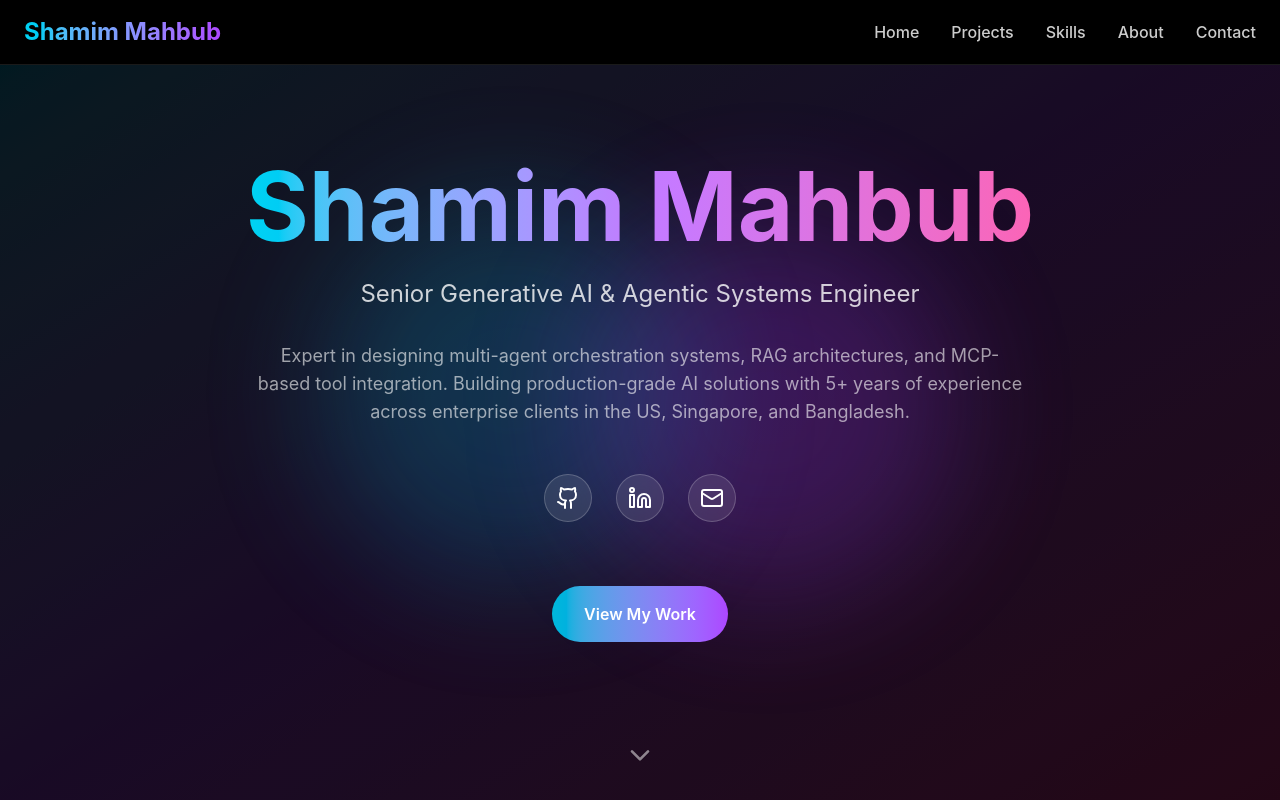
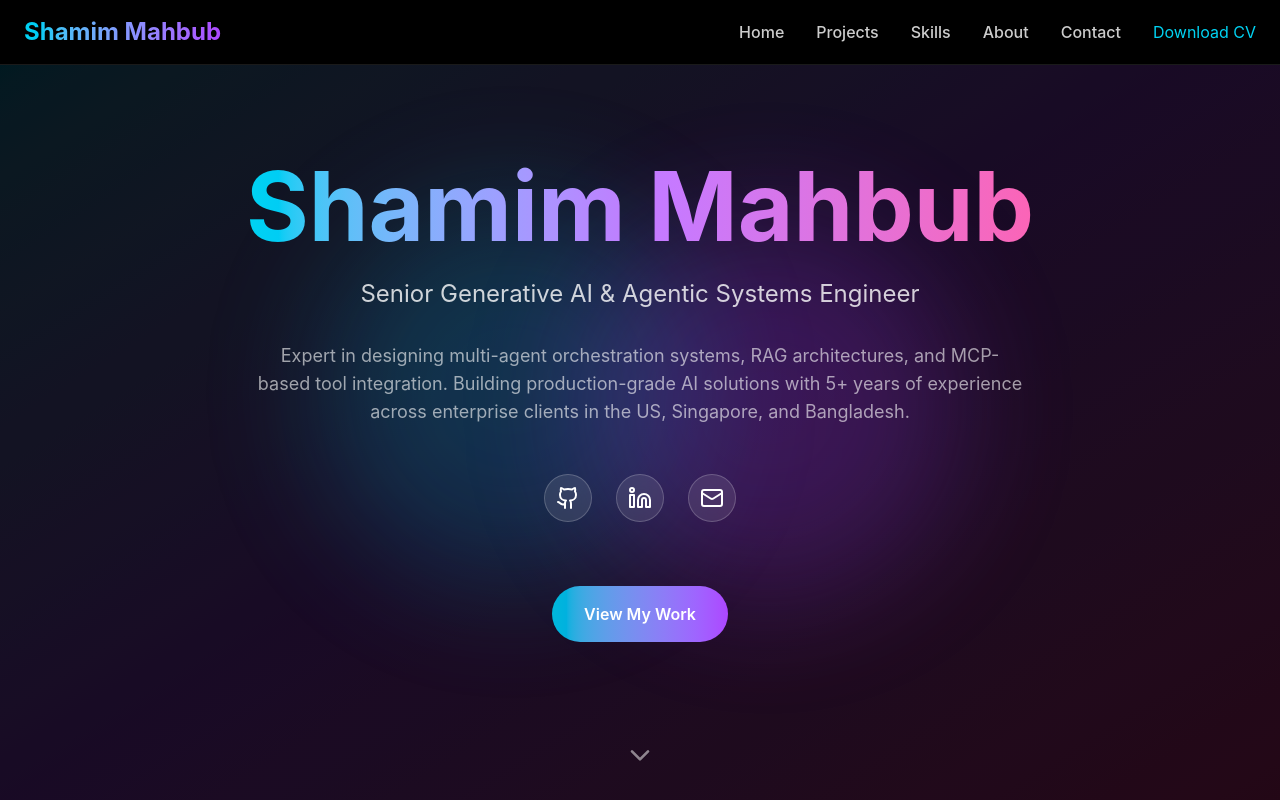
Before and after one commit to shamim237/shamim237.github.io, a React (Vite) app: page / in a window 1280 px wide. Built offline with nearby package versions, Linux system fonts and the light colour scheme.

Commit message:
cv added

```diff
--- a/src/app/components/Navigation.tsx
+++ b/src/app/components/Navigation.tsx
@@ -22,6 +22,7 @@ export function Navigation() {
     { label: 'About', href: '#about' },
     { label: 'Contact', href: '#contact' },
   ];
+  const resumeUrl = '/Shamim_Mahbub_Resume_GenAI.pdf';
 
   const scrollToSection = (href: string) => {
     const element = document.querySelector(href);
@@ -62,6 +63,15 @@ export function Navigation() {
                 {item.label}
               </motion.button>
             ))}
+            <motion.a
+              href={resumeUrl}
+              download
+              whileHover={{ scale: 1.1 }}
+              whileTap={{ scale: 0.95 }}
+              className="text-cyan-400 hover:text-cyan-300 transition-colors"
+            >
+              Download CV
+            </motion.a>
           </div>
 
           {/* Mobile Menu Button */}
@@ -90,6 +100,13 @@ export function Navigation() {
                 {item.label}
               </button>
             ))}
+            <a
+              href={resumeUrl}
+              download
+              className="text-cyan-400 hover:text-cyan-300 transition-colors text-left"
+            >
+              Download CV
+            </a>
           </motion.div>
         )}
       </div>
```
Also changed, not shown: 6 other files (tests, documents, lock files or other folders).
